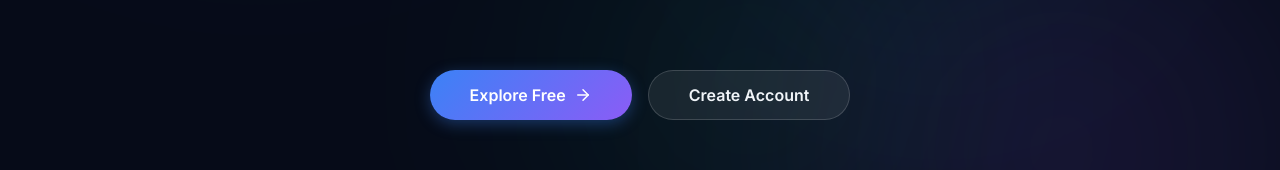
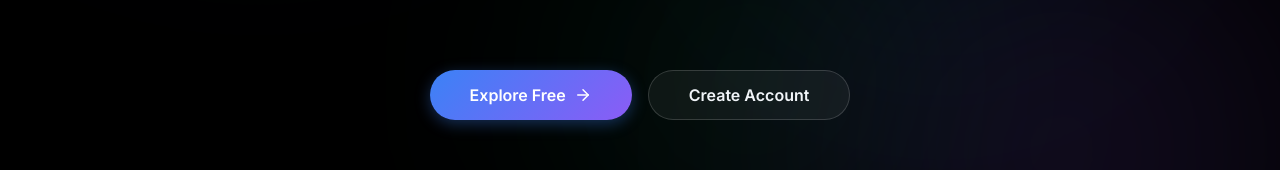
Before and after one commit to Samanirahul111/Yaarax-Expense-Tracker, a React (Vite) app in the folder frontend/: page / in a window 1280 px wide. Shown: the part 541-711 px from the top of the page. Built offline with nearby package versions, Linux system fonts and the light colour scheme; no server answers.

Commit message:
style: change dark mode background to pure black

```diff
--- a/frontend/src/index.css
+++ b/frontend/src/index.css
@@ -9,13 +9,13 @@
    ============================================================ */
 :root {
   /* Backgrounds */
-  --bg-deep:      #060b18;
-  --bg-surface:   #0d1426;
-  --bg-elevated:  #111827;
-  --bg-card:      #111827;
-  --bg-glass:     rgba(255, 255, 255, 0.04);
-  --bg-glass-md:  rgba(255, 255, 255, 0.07);
-  --bg-glass-lg:  rgba(255, 255, 255, 0.10);
+  --bg-deep:      #000000;
+  --bg-surface:   #0a0a0a;
+  --bg-elevated:  #111111;
+  --bg-card:      #111111;
+  --bg-glass:     rgba(255, 255, 255, 0.03);
+  --bg-glass-md:  rgba(255, 255, 255, 0.05);
+  --bg-glass-lg:  rgba(255, 255, 255, 0.08);
 
   /* Glass Borders */
   --glass-border:      rgba(255, 255, 255, 0.10);
```
